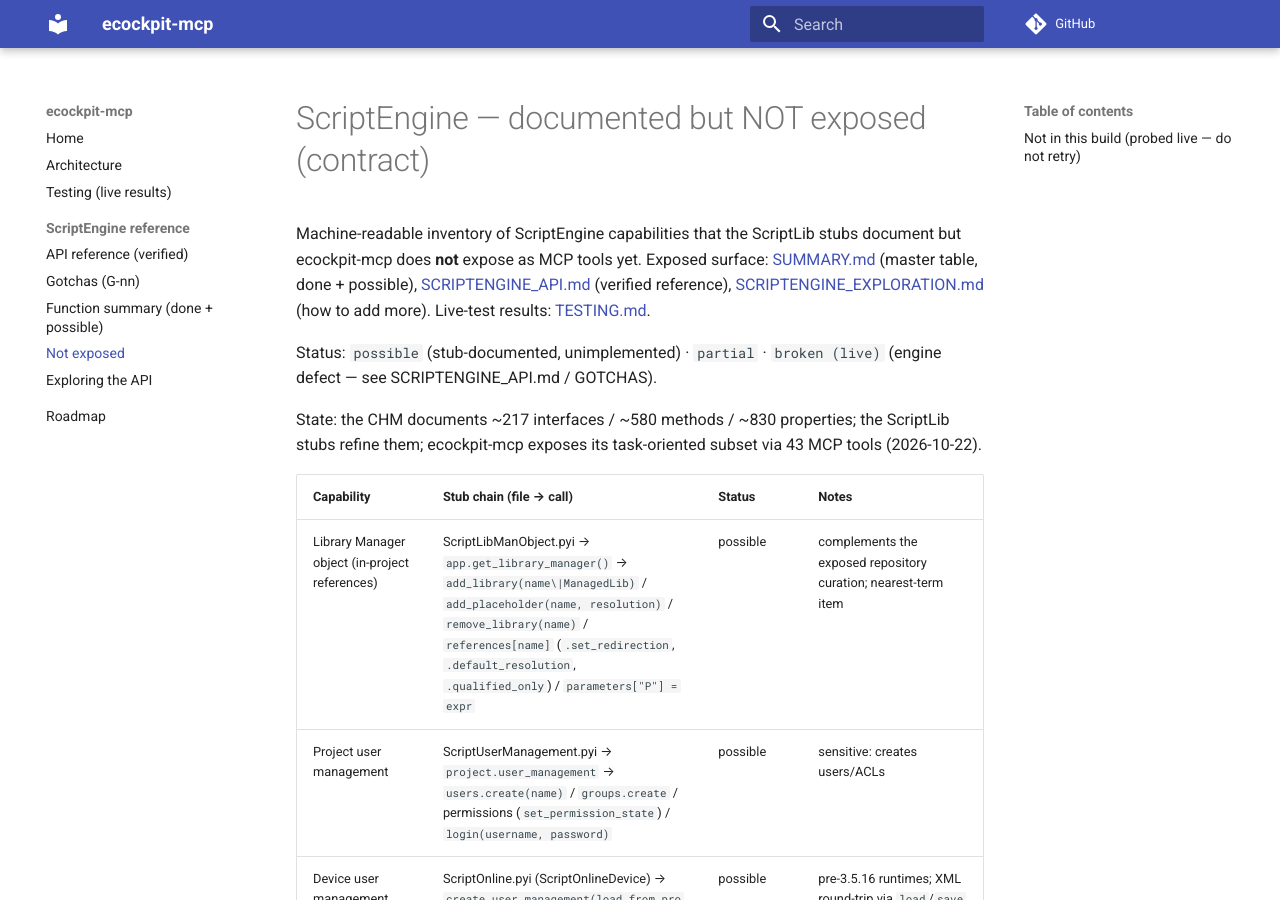
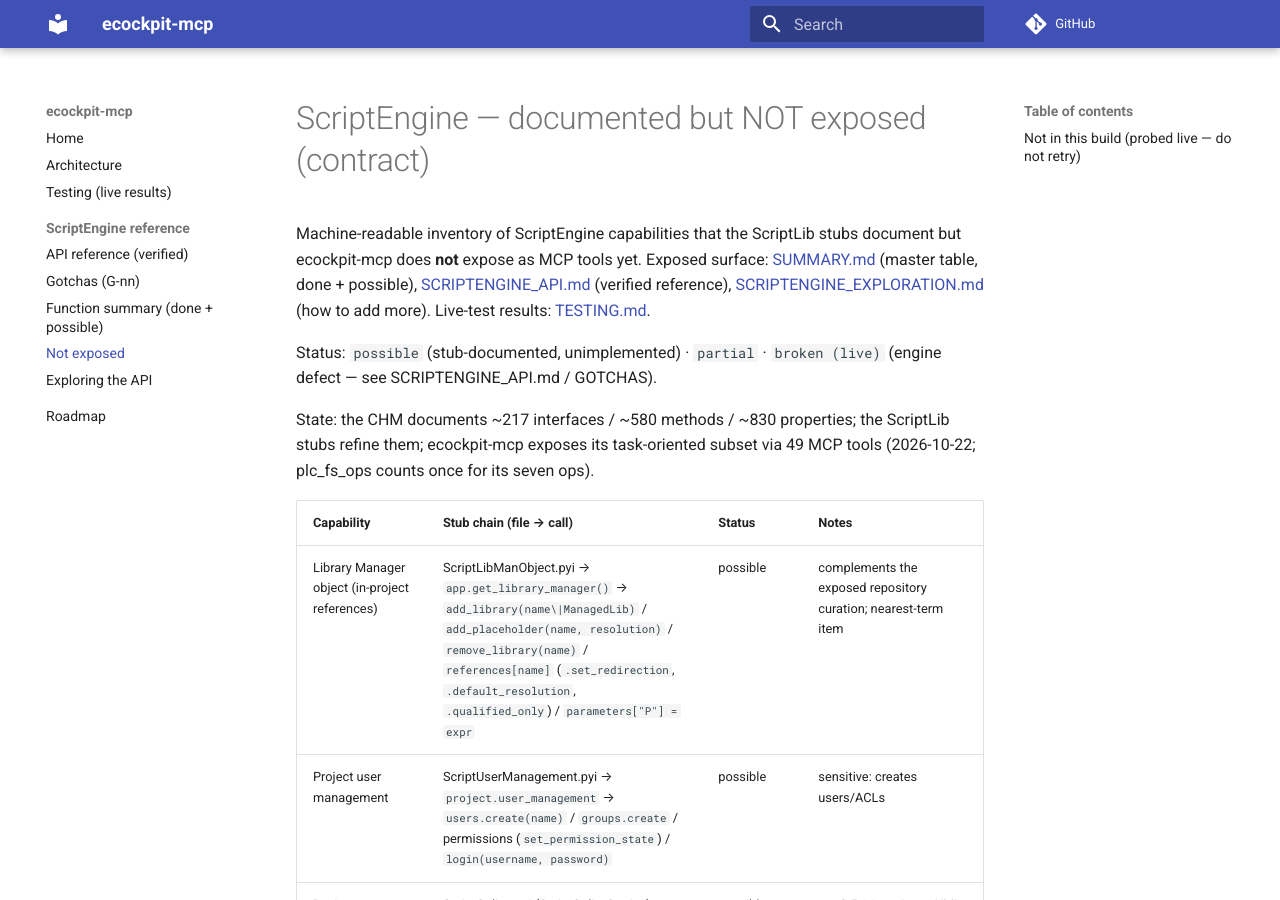
Before and after one commit to mikolaj-kow/ecockpit-mcp, an MkDocs documentation site: the page built from docs/SCRIPTENGINE_NOT_EXPOSED.md, in a window 1280 px wide and 900 px high. Built offline with MkDocs 1.6.1 and Material for MkDocs 9.7.7, drawn with Linux system fonts in a browser that asks for light colours; comment, search, counter and statistics services are not loaded.

Commit message:
CI: mkdocs docs build job (strict); tool-count 49
- workflow 'docs' job: install mkdocs-material, mkdocs build --strict,
  upload the site as an artifact (python 3.13, ubuntu) - runs on the
  same push/PR triggers as the build matrix
- NOT_EXPOSED/ROADMAP/architecture: tool count corrected to 49
  (43+6 from the ScriptLib round; plc_fs_ops counted once)

```diff
--- a/docs/SCRIPTENGINE_NOT_EXPOSED.md
+++ b/docs/SCRIPTENGINE_NOT_EXPOSED.md
@@ -12,7 +12,7 @@
 
 State: the CHM documents ~217 interfaces / ~580 methods / ~830
 properties; the ScriptLib stubs refine them; ecockpit-mcp exposes its
-task-oriented subset via 43 MCP tools (2026-10-22).
+task-oriented subset via 49 MCP tools (2026-10-22; plc_fs_ops counts once for its seven ops).
 
 | Capability | Stub chain (file → call) | Status | Notes |
 |---|---|---|---|
```
Also changed, not shown: docs/architecture.md (+1 -1 lines), 1 other file.
